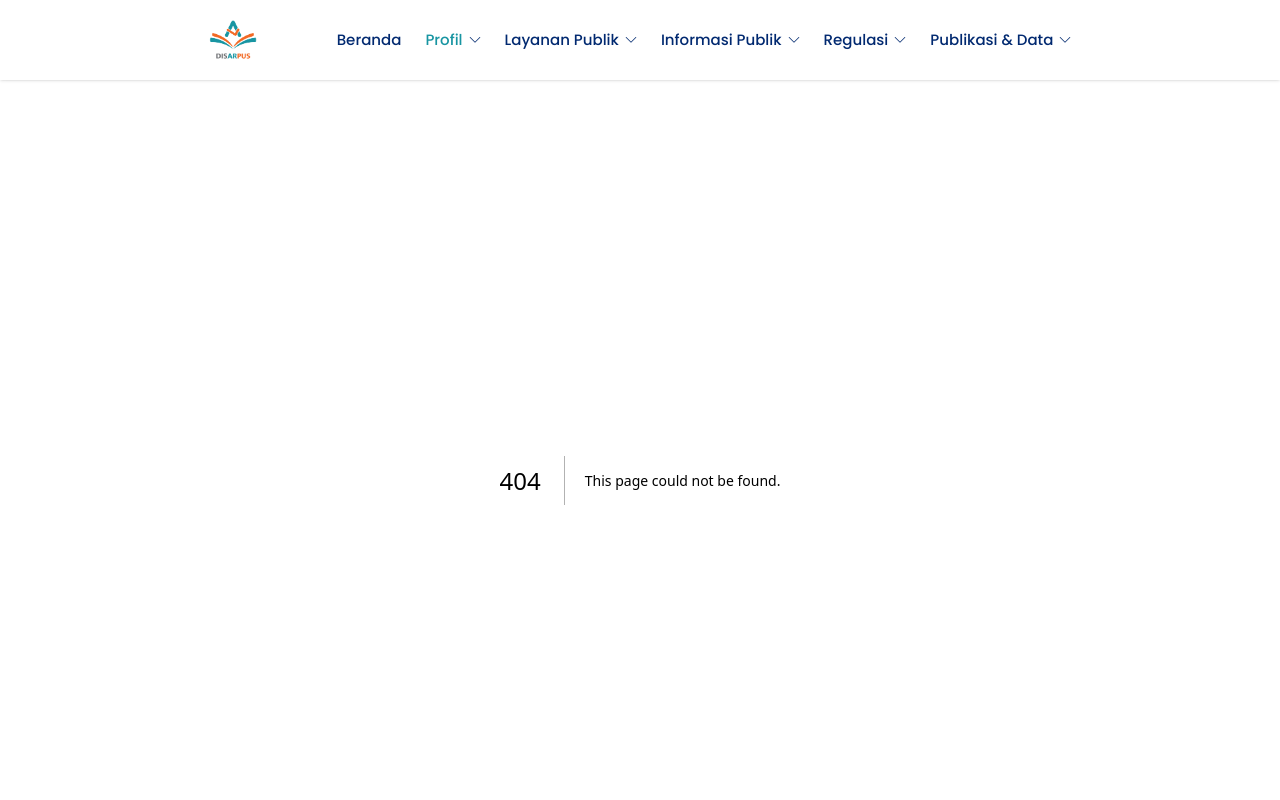
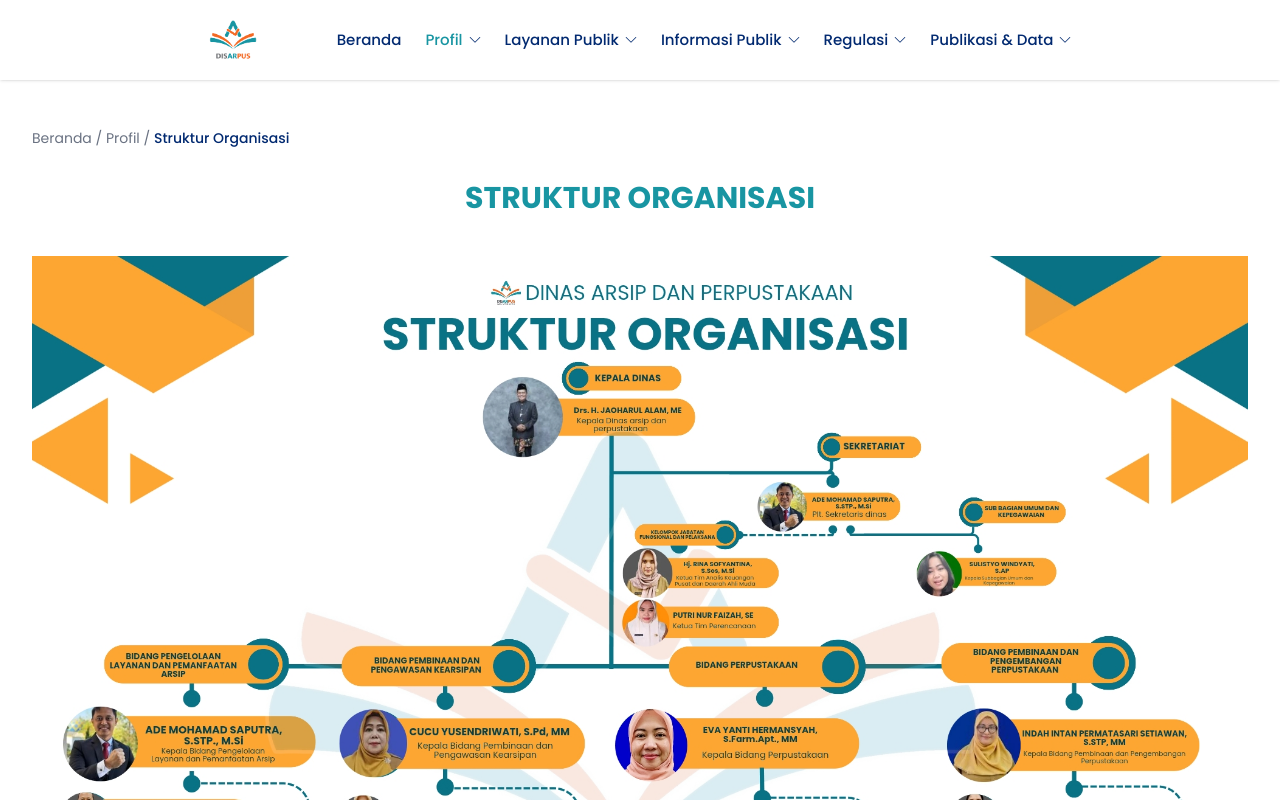
Before and after one commit to sceptzrion/disarpus-bekasikab, a Next.js app: page /profil/struktur-organisasi in a window 1280 px wide. Before the commit this address had no page. Shown: the top 800 px of the page. Built offline with nearby package versions, Linux system fonts and the light colour scheme.

Commit message:
adding & editing struktur-organisasi page

```diff
--- /dev/null
+++ b/src/app/profil/struktur-organisasi/page.tsx
@@ -0,0 +1,40 @@
+import Link from "next/link";
+import Image from "next/image";
+
+export default function StrukturOrganisasiPage() {
+  return (
+    <main className=" px-8 py-12  bg-white">
+      {/* Breadcrumb */}
+      <nav className="text-sm text-gray-500 mb-8">
+        <Link href="/" className="hover:text-[#1895A2]">
+          Beranda
+        </Link>
+        {" / "}
+        <Link href="/profil" className="hover:text-[#1895A2]">
+          Profil
+        </Link>
+        {" / "}
+        <span className="text-[#012970] font-medium">Struktur Organisasi</span>
+      </nav>
+
+      {/* Title */}
+      <header className="text-center mb-10">
+        <h1 className="text-2xl md:text-3xl font-bold text-[#1895A2]">
+          STRUKTUR ORGANISASI
+        </h1>
+      </header>
+
+      {/* Image */}
+      <div className="flex justify-center">
+        <Image
+          src="/struktur_organisasi.jpg"
+          alt="Struktur Organisasi DISARPUS Kabupaten Bekasi"
+          width={1200}
+          height={1600}
+          className="w-full h-auto object-contain"
+          priority
+        />
+      </div>
+    </main>
+  );
+}
```
Also changed, not shown: public/struktur_organisasi.jpg (added).
